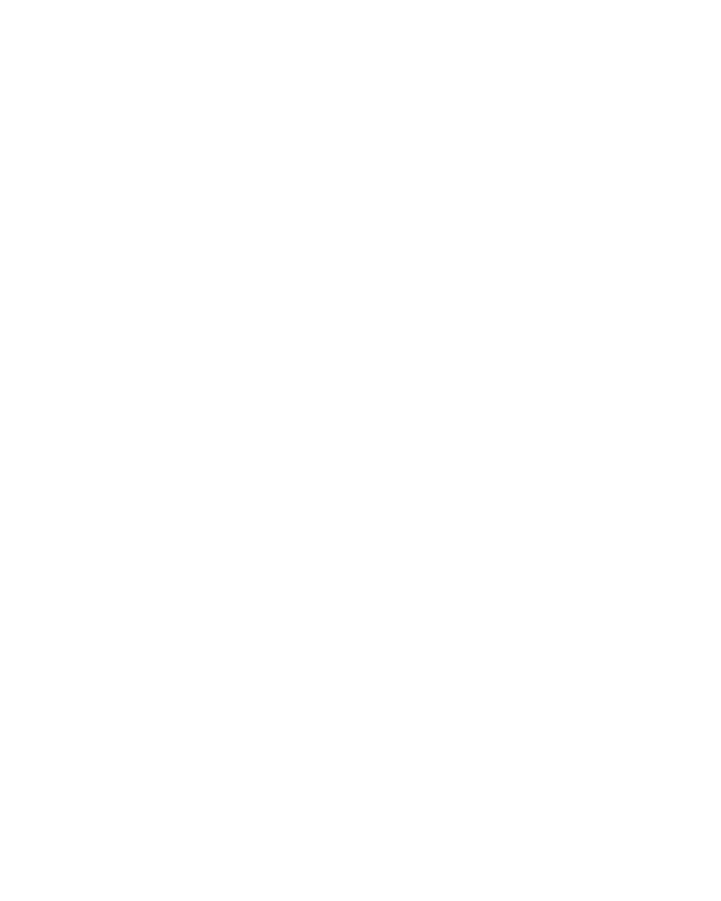
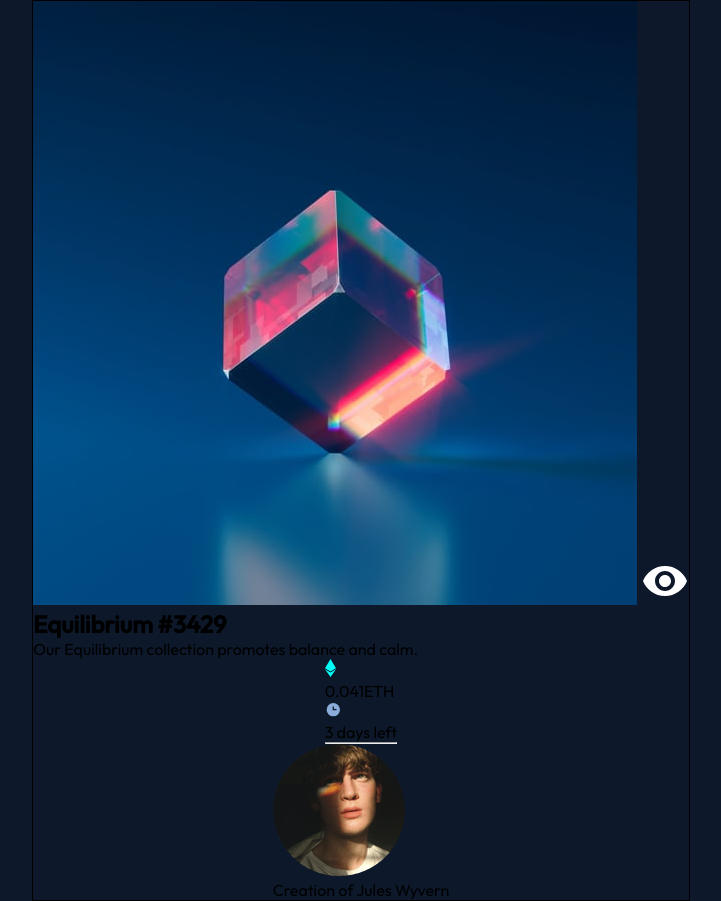
Before and after one commit to ShahbaazX786/NFT-card-component, a plain HTML site: page index.html in a window 1280 px wide. Shown: the whole page, without its empty margins (279-1000 px from the left). Before the commit the page ends 800 px from the top, so only its background shows below. Drawn offline with Linux system fonts and the light colour scheme.

Commit message:
created the basic template for the card.

```diff
--- a/index.html
+++ b/index.html
@@ -4,13 +4,31 @@
     <meta charset="UTF-8">
     <meta http-equiv="X-UA-Compatible" content="IE=edge">
     <meta name="viewport" content="width=device-width, initial-scale=1.0">
+    <link rel="icon" type="img/png" class="favicon" sizes="32x32" href="./assets/favicon-32x32.png">
+    <link rel="stylesheet" href="./styles.css">
     <title>Luffy | NFT | Non-Fungible-Token</title>
 </head>
 <body>
-    <main>
-        <article>
-
-        </article>
-    </main>
+    <article>
+        <div class="top">
+            <div class="img-overlay">
+                <img class="NFT-thumbnail-img" src="./assets/image-equilibrium.jpg" alt="NFT-Thumbnail">
+                <img class="hover-icon" src="/assets/icon-view.svg" alt="hover-eye-icon" aria-hidden="true">
+            </div>
+            <h1>Equilibrium #3429</h1>
+            <p>Our Equilibrium collection promotes balance and calm.</p>
+        </div>
+        <div class="middle">
+            <img src="./assets/icon-ethereum.svg" alt="eth-icon">
+            <p>0.041ETH</p>
+            <img src="./assets/icon-clock.svg" alt="time-remaining">
+            <p>3 days left</p>
+            <hr>
+        </div>
+        <div class="bottom">
+            <img class="owner-img" src="./assets/image-avatar.png" alt="owner-img">
+            <p>Creation of <span>Jules Wyvern</span></p>
+        </div>
+    </article>
 </body>
 </html>
--- a/styles.css
+++ b/styles.css
@@ -0,0 +1,35 @@
+@import url("https://fonts.googleapis.com/css2?family=Outfit:wght@200;300;400;500&display=swap");
+
+:root{
+    --Soft-blue: hsl(215, 51%, 70%);
+    --Cyan: hsl(178, 100%, 50%);
+    --Very-dark-blue : hsl(217, 54%, 11%); /*(main BG)*/
+    --Very-dark-blue2 : hsl(216, 50%, 16%); /*(card BG)*/
+    --Very-dark-blue3 : hsl(215, 32%, 27%);
+    --White: hsl(0, 0%, 100%);
+}
+
+*{
+    margin: 0;
+    padding: 0;
+    box-sizing: border-box;
+}
+
+
+body{
+    min-height: 100vh;
+    display: flex;
+    flex-direction: row;
+    justify-content: center;
+    align-items: center;
+    font-family: "Outfit",sans-serif;
+    background: var(--Very-dark-blue);
+}
+
+article{
+    border: 1px solid black;
+    display: flex;
+    flex-direction: column;
+    justify-content: center;
+    align-items: center;
+}
```
